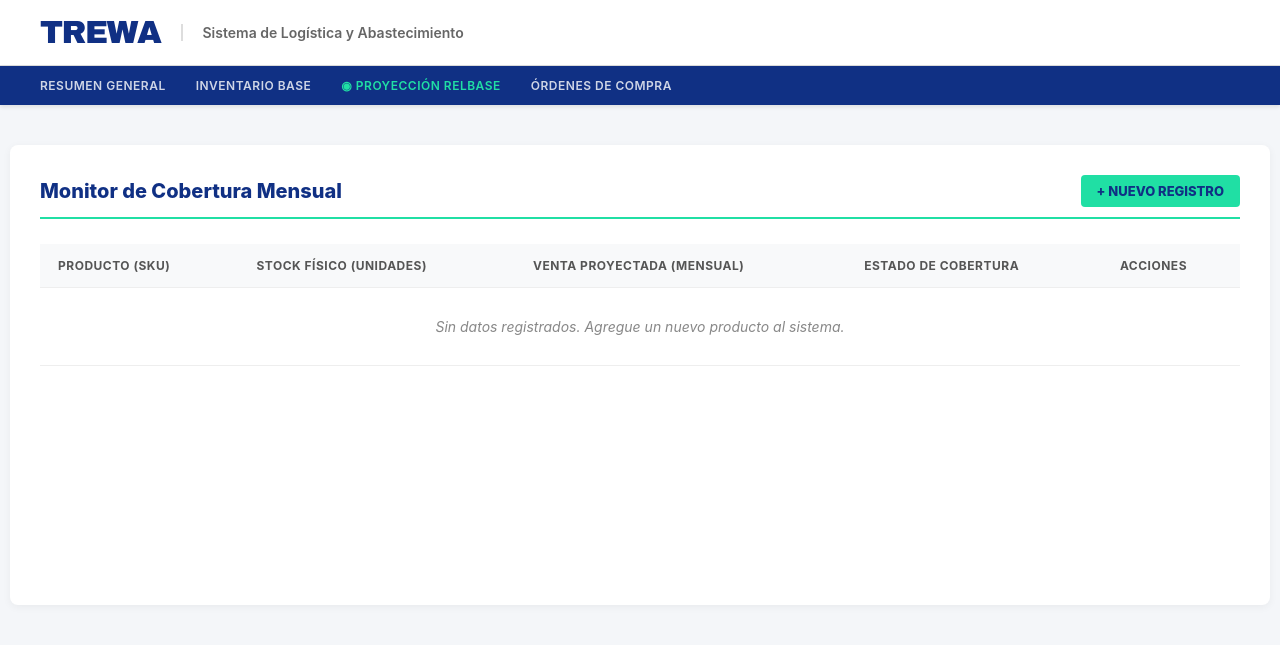
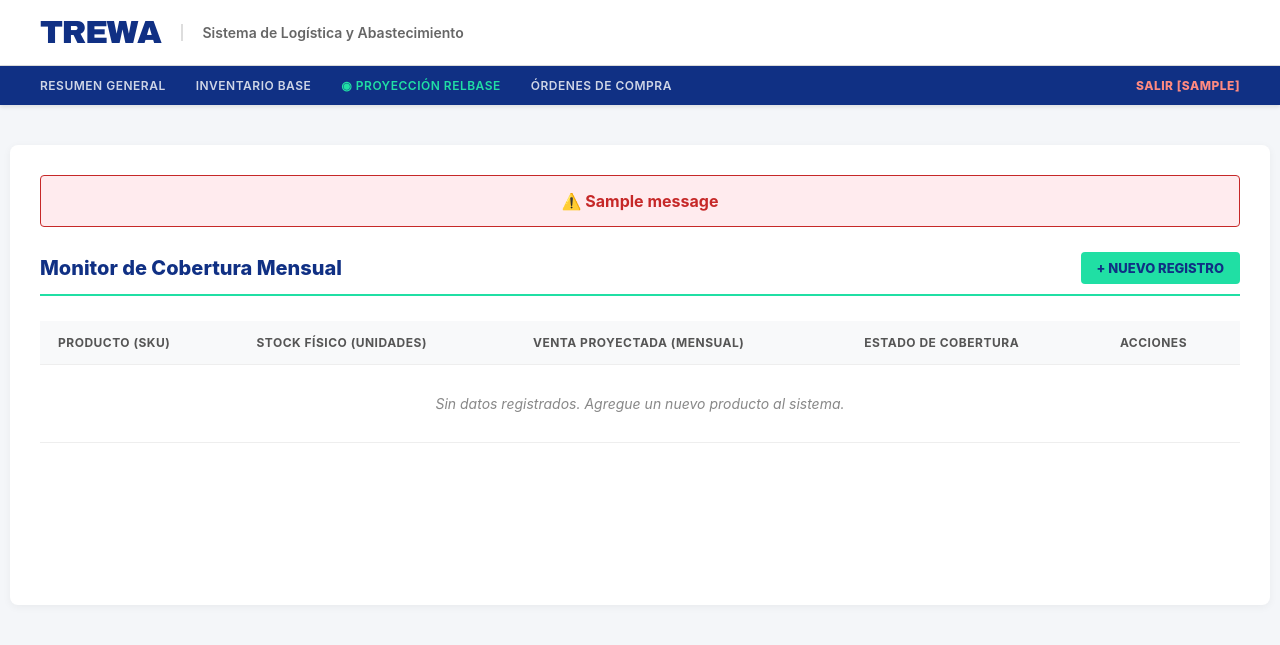
Before and after one commit to NoxCompile/ProyectorRelbase_ES1, a Django app: page / in a window 1280 px wide. Shown: the top 645 px of the page. Run offline with Django 4.2, Linux system fonts and the light colour scheme; a user stored in the database is signed in; tables that the repository leaves empty hold one stand-in row (values such as "Sample post"); one stand-in notice (Sample message) is shown.

Commit message:
feat: integracion de alertas de seguridad flash y boton de cierre de sesion en UI

```diff
--- a/miproyecto/core/templates/resumen.html
+++ b/miproyecto/core/templates/resumen.html
@@ -185,9 +185,19 @@
         <span>Inventario Base</span>
         <span style="color: var(--trewa-verde); opacity: 1;">◉ Proyección Relbase</span>
         <span>Órdenes de Compra</span>
+        <a href="{% url 'logout' %}" style="color: #ff8a80; margin-left: auto; text-decoration: none; font-weight: 800; letter-spacing: 0.5px;">
+            SALIR [{{ request.user.username }}]
+        </a>
     </div>
 
     <div class="container">
+        {% if messages %}
+            {% for message in messages %}
+                <div style="background-color: #ffebee; color: #c62828; padding: 15px; margin-bottom: 25px; border-radius: 4px; font-weight: bold; text-align: center; border: 1px solid #c62828;">
+                    ⚠️ {{ message }}
+                </div>
+            {% endfor %}
+        {% endif %}
         <div class="header-dashboard">
             <h2 class="titulo-seccion">Monitor de Cobertura Mensual</h2>
             <!-- Conexión a la vista 'crear' definida en urls.py -->
```
Also changed, not shown: 2 other files.
